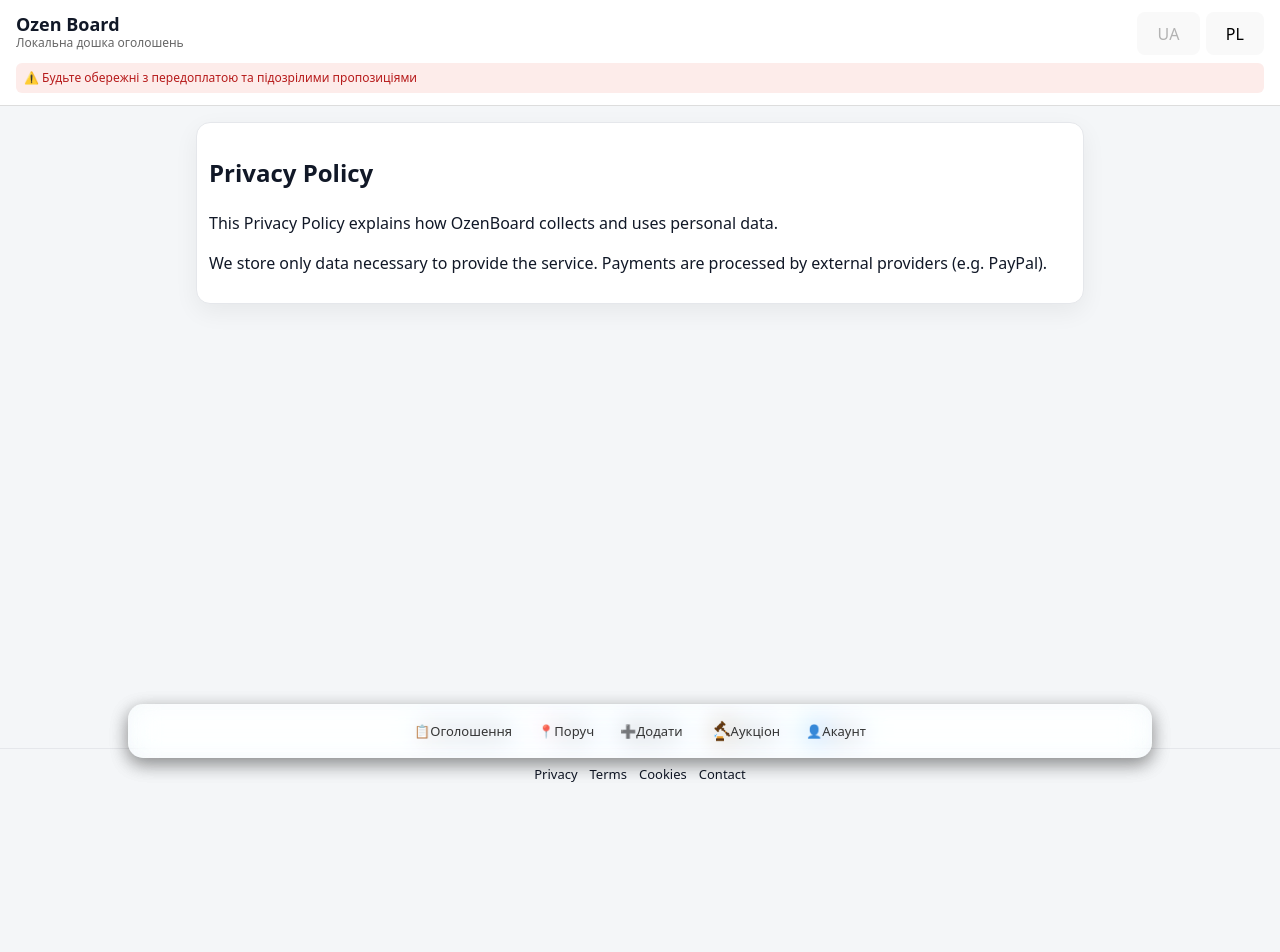
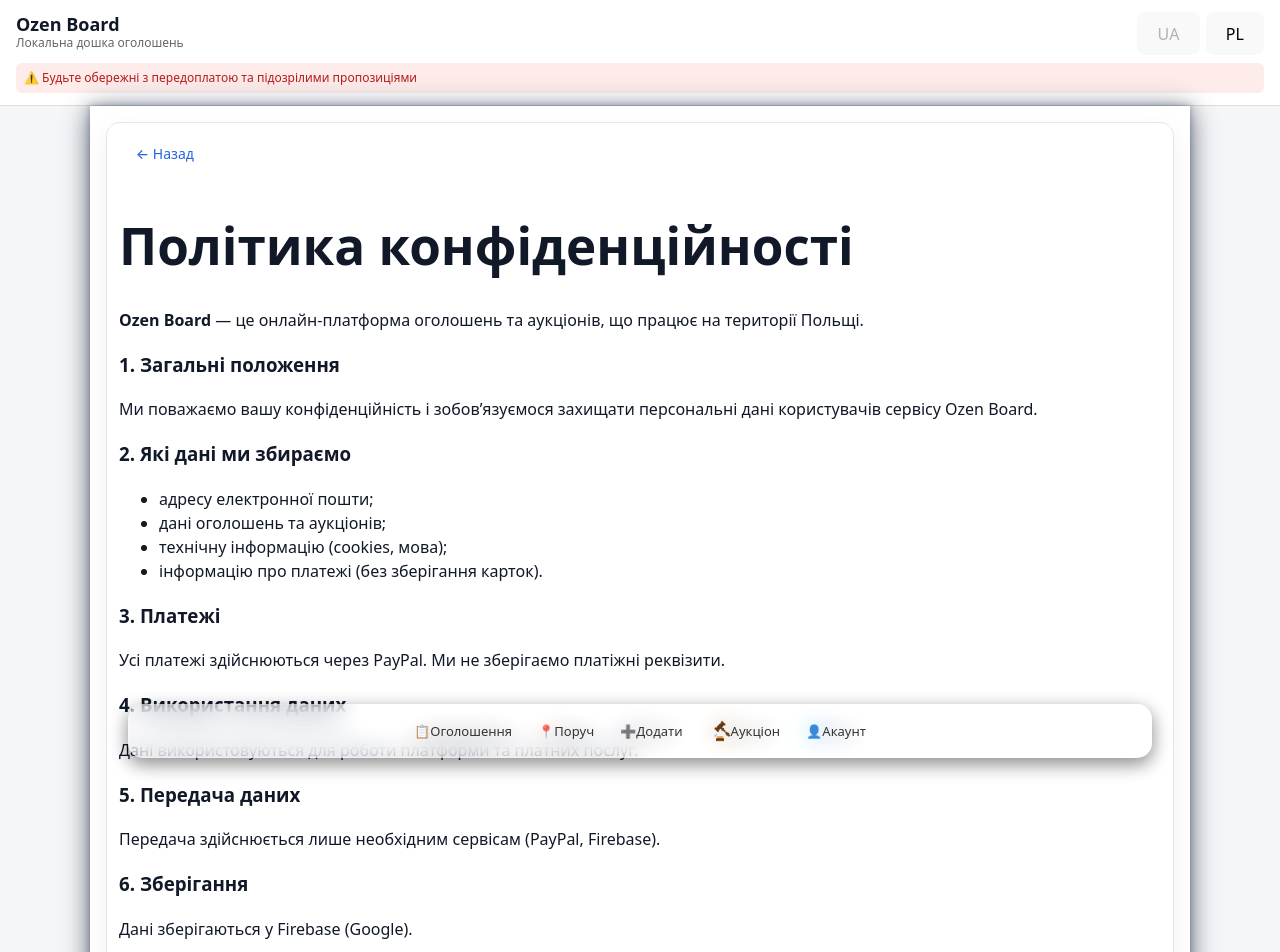
Before and after one commit to Roman5658/ozen-board, a React (Vite) app: page /privacy in a window 1280 px wide. Shown: the top 952 px of the page. Before the commit the page ends 800 px from the top, so only its background shows below. Built offline with nearby package versions, Linux system fonts and the light colour scheme.

Commit message:
процесс оплаты

```diff
--- a/src/components/AdCard.tsx
+++ b/src/components/AdCard.tsx
@@ -2,6 +2,7 @@
 import type { Ad } from '../types/ad'
 import { getAdImages } from '../utils/getAdImages'
 import { useMemo } from 'react'
+import { formatPricePLN } from "../utils/formatPricePLN"
 
 type Props = {
     // 🔹 новый путь (предпочтительный)
@@ -185,7 +186,8 @@
 
             <div className="ad-footer">
                 <span className="ad-city">{city}</span>
-                {price && <span className="ad-price">{price}</span>}
+                {price && <span className="ad-price">{formatPricePLN(price)}</span>}
+
             </div>
 
             <div className="ad-meta">
--- a/src/components/Header.tsx
+++ b/src/components/Header.tsx
@@ -14,6 +14,7 @@
                 padding: '12px 16px',
                 borderBottom: '1px solid #ddd',
                 background: '#fff',
+
             }}
         >
             <div style={{ display: 'flex', justifyContent: 'space-between', alignItems: 'center' }}>
--- a/src/pages/AdDetailsPage.tsx
+++ b/src/pages/AdDetailsPage.tsx
@@ -3,6 +3,7 @@
 import { doc, getDoc } from 'firebase/firestore'
 import { verifyPayPalPayment } from "../api/payments"
 import { PRICES } from "../config/prices"
+import { formatPricePLN } from "../utils/formatPricePLN"
 
 import { PayPalButtons } from "@paypal/react-paypal-js"
 
@@ -191,9 +192,8 @@
                 </div>
 
                 {ad.price && (
-                    <div style={{ fontSize: '20px', fontWeight: 700 }}>
-                        {ad.price}
-                    </div>
+                    <div className="price">{formatPricePLN(ad.price)}</div>
+
                 )}
                 {/* Продавець (MVP-заглушка) */}
                 <AuthorCard
--- a/src/pages/ContactPage.tsx
+++ b/src/pages/ContactPage.tsx
@@ -5,7 +5,7 @@
             <p>If you have any issues or questions, contact the developer:</p>
 
             <ul>
-                <li>Email: ozenenesis56@gmail.com</li>
+                <li>Email: ozenenesis@gmail.com</li>
                 <li>Telegram: @Ozen25</li>
             </ul>
         </div>
--- a/src/pages/PrivacyPage.tsx
+++ b/src/pages/PrivacyPage.tsx
@@ -1,14 +1,56 @@
+import { useNavigate } from 'react-router-dom'
+
 function PrivacyPage() {
+    const navigate = useNavigate()
+
     return (
-        <div className="card stack12">
-            <h2>Privacy Policy</h2>
-            <p>
-                This Privacy Policy explains how OzenBoard collects and uses personal data.
-            </p>
-            <p>
-                We store only data necessary to provide the service. Payments are processed
-                by external providers (e.g. PayPal).
-            </p>
+        <div className="card">
+            <button
+                onClick={() => navigate(-1)}
+                style={{
+                    marginBottom: 12,
+                    background: 'none',
+                    border: 'none',
+                    color: '#2563eb',
+                    cursor: 'pointer',
+                    fontSize: 14,
+                }}
+            >
+                ← Назад
+            </button>
+
+            <h1>Політика конфіденційності</h1>
+
+            <p><strong>Ozen Board</strong> — це онлайн-платформа оголошень та аукціонів, що працює на території Польщі.</p>
+
+            <h3>1. Загальні положення</h3>
+            <p>Ми поважаємо вашу конфіденційність і зобов’язуємося захищати персональні дані користувачів сервісу Ozen Board.</p>
+
+            <h3>2. Які дані ми збираємо</h3>
+            <ul>
+                <li>адресу електронної пошти;</li>
+                <li>дані оголошень та аукціонів;</li>
+                <li>технічну інформацію (cookies, мова);</li>
+                <li>інформацію про платежі (без зберігання карток).</li>
+            </ul>
+
+            <h3>3. Платежі</h3>
+            <p>Усі платежі здійснюються через PayPal. Ми не зберігаємо платіжні реквізити.</p>
+
+            <h3>4. Використання даних</h3>
+            <p>Дані використовуються для роботи платформи та платних послуг.</p>
+
+            <h3>5. Передача даних</h3>
+            <p>Передача здійснюється лише необхідним сервісам (PayPal, Firebase).</p>
+
+            <h3>6. Зберігання</h3>
+            <p>Дані зберігаються у Firebase (Google).</p>
+
+            <h3>7. Права користувача</h3>
+            <p>Користувач може видалити акаунт або оголошення.</p>
+
+            <h3>8. Контакти</h3>
+            <p>Email: ozenenesis@gmail.com<br />Telegram: @Ozen25</p>
         </div>
     )
 }
--- a/src/pages/TermsPage.tsx
+++ b/src/pages/TermsPage.tsx
@@ -1,13 +1,53 @@
+import { useNavigate } from 'react-router-dom'
+
 function TermsPage() {
+    const navigate = useNavigate()
+
     return (
-        <div className="card stack12">
-            <h2>Terms of Service</h2>
-            <p>
-                By using OzenBoard, you agree to these Terms of Service.
-            </p>
-            <p>
-                Users are responsible for the content of their advertisements and auctions.
-            </p>
+        <div className="card">
+                <button
+                    onClick={() => navigate(-1)}
+                    style={{
+                            marginBottom: 12,
+                            background: 'none',
+                            border: 'none',
+                            color: '#2563eb',
+                            cursor: 'pointer',
+                            fontSize: 14,
+                    }}
+                >
+                        ← Назад
+                </button>
+
+                <h1>Умови користування</h1>
+
+                <p><strong>Ozen Board</strong> — це онлайн-платформа оголошень та аукціонів, що працює на території
+                        Польщі.</p>
+
+                <h3>1. Загальні положення</h3>
+                <p>Користуючись платформою, ви погоджуєтеся з цими умовами.</p>
+
+                <h3>2. Відповідальність платформи</h3>
+                <p>Ozen Board не є стороною угод між користувачами.</p>
+
+                <h3>3. Відповідальність користувачів</h3>
+                <p>Користувачі самі відповідають за свої дії та оголошення.</p>
+
+                <h3>4. Платні послуги</h3>
+                <p>Після активації платних послуг кошти не повертаються.</p>
+
+                <h3>5. Видалення контенту</h3>
+                <p>Адміністрація може видаляти контент, що порушує правила.</p>
+
+                <h3>6. Зміни умов</h3>
+                <p>
+                        Умови користування можуть оновлюватися у разі змін у роботі сервісу.
+                        Актуальна версія завжди доступна на цій сторінці.
+                </p>
+
+
+                <h3>7. Контакти</h3>
+                <p>Email: ozenenesis@gmail.com<br/>Telegram: @Ozen25</p>
         </div>
     )
 }
--- a/src/styles/global.css
+++ b/src/styles/global.css
@@ -385,7 +385,8 @@
 }
 .app-main {
     flex: 1;
-    max-width: 920px;
+    max-width: 1100px;
+    background: white;
     width: 100%;
     margin: 0 auto;
 
@@ -393,6 +394,11 @@
     padding-bottom: 72px; /* под bottom-nav */
 
     box-sizing: border-box;
+    box-shadow:
+            0 0 6px rgba(40, 60, 90, 0.35),
+            0 0 16px rgba(30, 50, 80, 0.25),
+            0 0 32px rgba(20, 40, 70, 0.18),
+            0 8px 24px rgba(0, 0, 0, 0.35);
 }
 
 html, body, #root {
--- /dev/null
+++ b/src/utils/formatPricePLN.ts
@@ -0,0 +1,25 @@
+// src/utils/formatPricePLN.ts
+export function formatPricePLN(input?: string | number | null) {
+    if (input === null || input === undefined) return ""
+
+    // Приводим к строке и чистим пробелы
+    const raw = String(input).trim()
+    if (!raw) return ""
+
+    // Если валюта уже указана — не трогаем
+    // (zł, pln, PLN, zł.)
+    if (/\b(pln)\b/i.test(raw) || /zł/i.test(raw)) return raw
+
+    // Если это просто число (или число с пробелами/запятыми) — добавляем zł
+    // Примеры: "252", "252.50", "252,50"
+    const normalized = raw.replace(/\s+/g, "").replace(",", ".")
+    const num = Number(normalized)
+
+    if (!Number.isNaN(num)) {
+        // Оставляем исходное написание (если было "252,50" — пусть будет так)
+        return `${raw} zł`
+    }
+
+    // Если это не число (например "договірна") — возвращаем как есть
+    return raw
+}
```
Also changed, not shown: src/pages/CookiesPage.tsx (+34 -4 lines).
